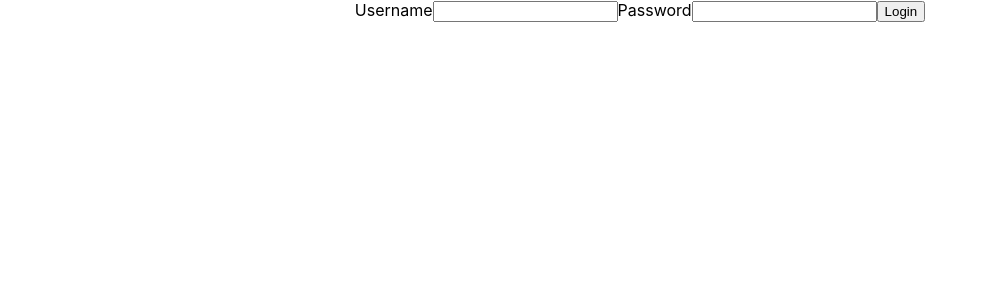
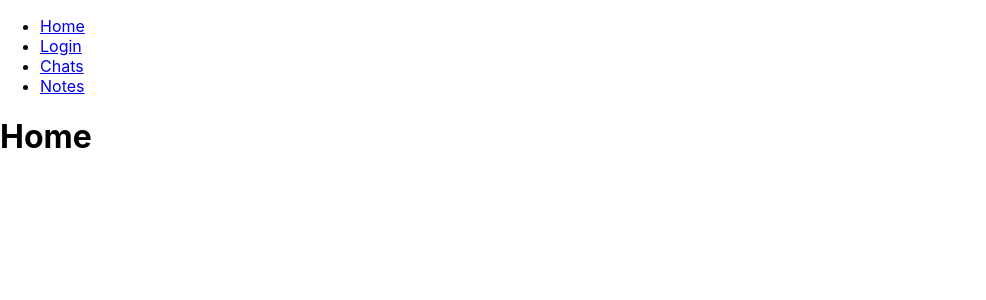
Before and after one commit to hunter674530/ChillChatter, a React (Create React App) app in the folder client/: page / in a window 1280 px wide. Shown: the top 300 px of the page, without its empty margins (0-986 px from the left). Built offline with nearby package versions, Linux system fonts and the light colour scheme.

Commit message:
working router

```diff
--- a/client/package.json
+++ b/client/package.json
@@ -35,5 +35,8 @@
       "last 1 firefox version",
       "last 1 safari version"
     ]
+  },
+  "devDependencies": {
+    "react-router-dom": "^6.9.0"
   }
 }
--- a/client/src/App.js
+++ b/client/src/App.js
@@ -2,6 +2,13 @@ import React from "react";
 import { useState } from "react";
 import "./App.css";
 import Login from "./Login";
+import ReactDOM from "react-dom/client";
+import { BrowserRouter, Routes, Route } from "react-router-dom";
+import NavBar from "./NavBar";
+import Home from "./Home";
+import Chats from "./Chats";
+import Notes from "./Notes";
+import NoPage from "./NoPage";
 
 function App() {
   const [user, setUser] = useState({});
@@ -12,9 +19,17 @@ function App() {
   }
 
   return (
-    <div className="App">
-      <Login changeUser={changeUser} />
-    </div>
+    <BrowserRouter>
+      <Routes>
+        <Route path="/" element={<NavBar />}>
+          <Route index element={<Home />} />
+          <Route path="login" element={<Login changeUser={changeUser} />} />
+          <Route path="chats" element={<Chats />} />
+          <Route path="notes" element={<Notes />} />
+          <Route path="*" element={<NoPage />} />
+        </Route>
+      </Routes>
+    </BrowserRouter>
   );
 }
 export default App;
--- a/client/src/Chats.js
+++ b/client/src/Chats.js
@@ -0,0 +1,5 @@
+const Chats = () => {
+  return <h1>Chats</h1>;
+};
+
+export default Chats;
--- a/client/src/Home.js
+++ b/client/src/Home.js
@@ -0,0 +1,5 @@
+const Home = () => {
+  return <h1>Home</h1>;
+};
+
+export default Home;
--- /dev/null
+++ b/client/src/NavBar.js
@@ -0,0 +1,28 @@
+import { Outlet, Link } from "react-router-dom";
+
+const NavBar = () => {
+  return (
+    <>
+      <nav>
+        <ul>
+          <li>
+            <Link to="/">Home</Link>
+          </li>
+          <li>
+            <Link to="/login">Login</Link>
+          </li>
+          <li>
+            <Link to="/chats">Chats</Link>
+          </li>
+          <li>
+            <Link to="/notes">Notes</Link>
+          </li>
+        </ul>
+      </nav>
+
+      <Outlet />
+    </>
+  );
+};
+
+export default NavBar;
--- /dev/null
+++ b/client/src/NoPage.js
@@ -0,0 +1,5 @@
+const NoPage = () => {
+  return <h1>404</h1>;
+};
+
+export default NoPage;
--- a/client/src/Notes.js
+++ b/client/src/Notes.js
@@ -0,0 +1,5 @@
+const Notes = () => {
+  return <h1>Notes</h1>;
+};
+
+export default Notes;
```
Also changed, not shown: 1 other file (tests, documents, lock files or other folders).
